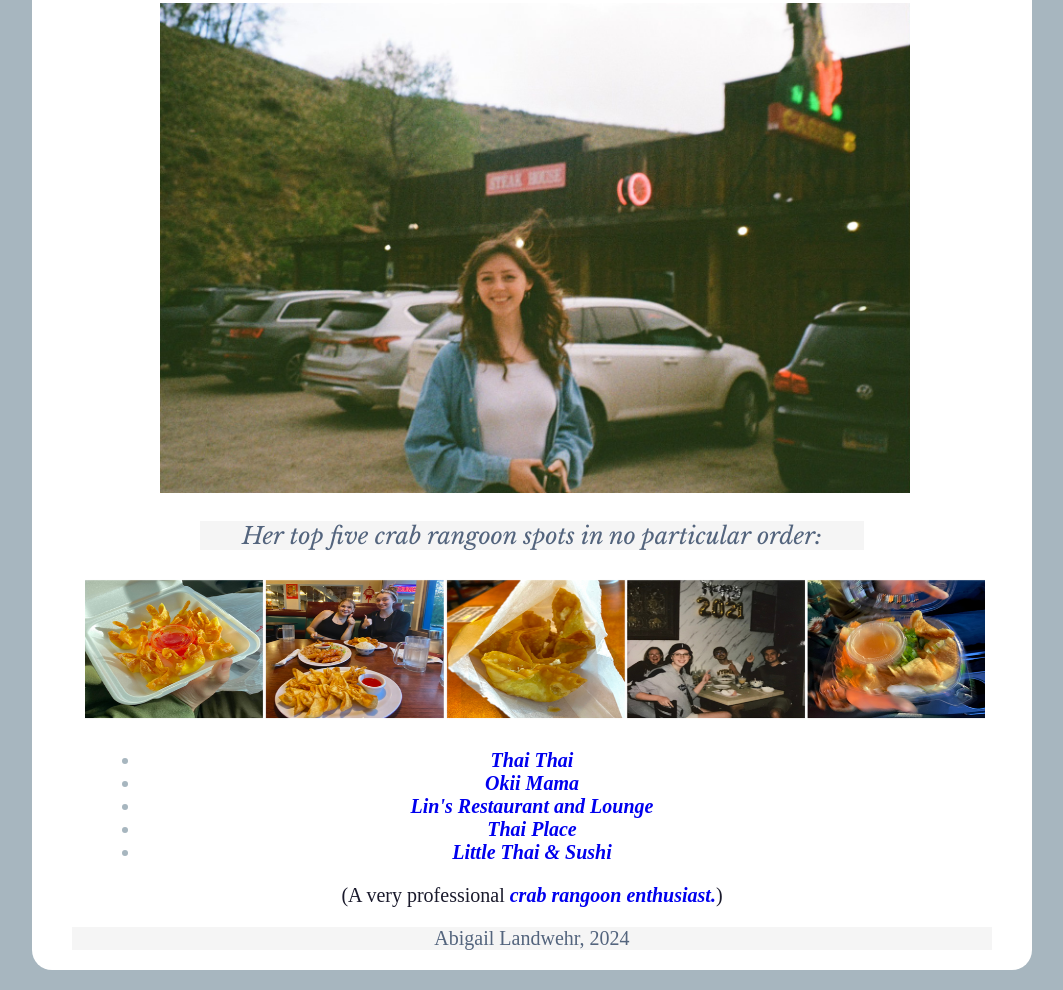
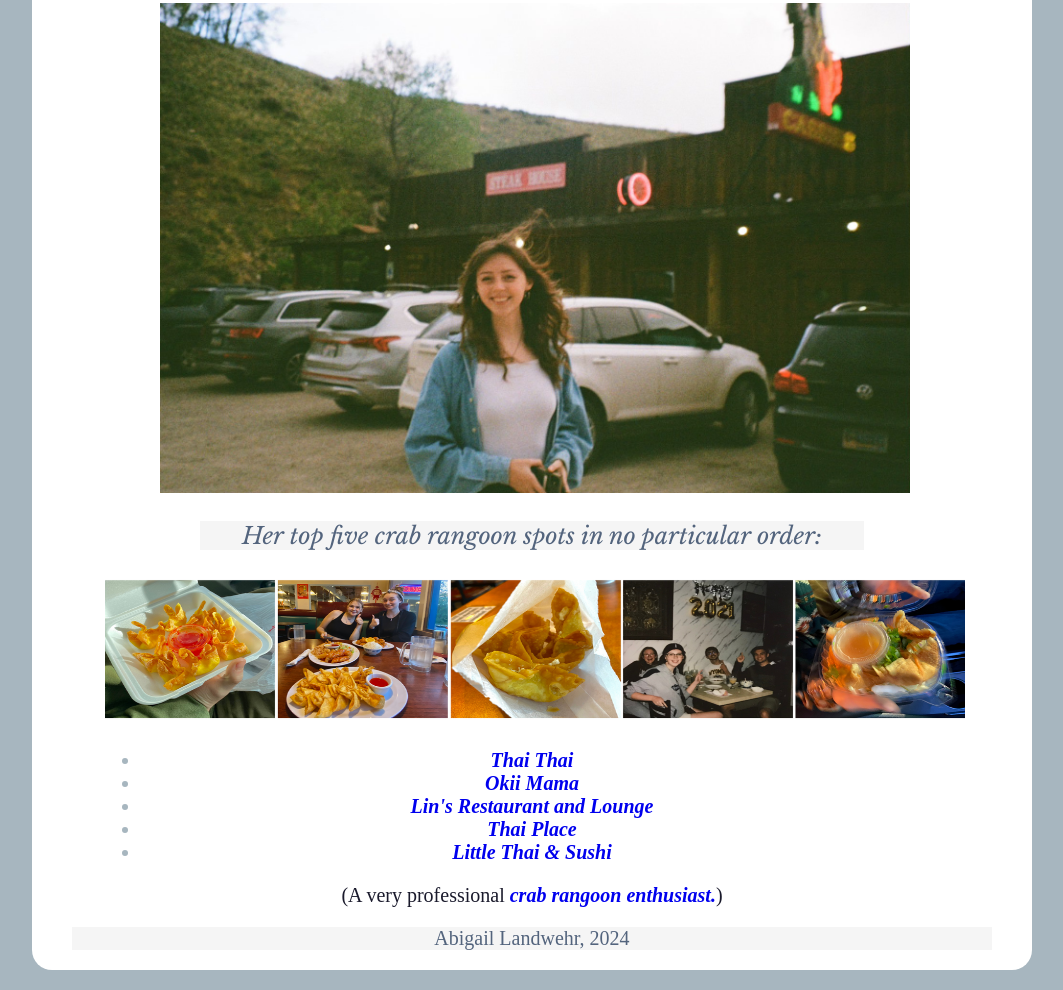
Before and after one commit to FALL2024-4502-7502/abigail-landwehr-website, a plain HTML site: page index.html in a window 1280 px wide. Shown: the part 387-1377 px from the top of the page, without its empty margins (108-1171 px from the left). Drawn offline with nearby package versions, Linux system fonts and the light colour scheme; a web font is replaced by a local one.

Commit message:
Photoplacement.html

```diff
--- a/index.html
+++ b/index.html
@@ -36,7 +36,7 @@
 
 <h3>Her top five crab rangoon spots in no particular order:</h3>
 
-       <img src="img/rangoons.png" width="900" height="150" alt="Photo collage of five pictures of crab rangoons and people with Thai food and crab rangoons at a restaurant.">
+       <img src="img/rangoons.png" width="860" height="150" alt="Photo collage of five pictures of crab rangoons and people with Thai food and crab rangoons at a restaurant.">
 <ul>
     <li><a href="https://thaithaicody.com/">Thai Thai</a></li>
     <li><a href="https://shuang3.wixsite.com/okiimama/menu">Okii Mama</a></li>
```
